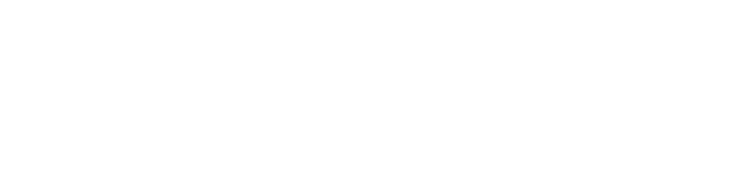
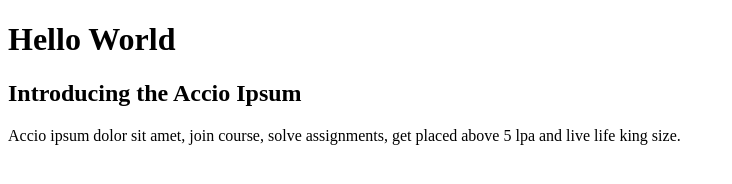
Before and after one commit to acciojob/fill-in-the-blanks-with-placeholder-text-Prashant419, a website: page main.html in a window 1280 px wide. Shown: the whole page, without its empty margins (0-732 px from the left). Drawn offline with Linux system fonts and the light colour scheme.

Commit message:
created a submission

```diff
--- a/main.html
+++ b/main.html
@@ -1,16 +1,15 @@
 <!DOCTYPE html>
-
-<html>
-
+<html lang="en">
 <head>
-	<link rel="stylesheet" href="styles.css">
+    <meta charset="UTF-8">
+    <meta name="viewport" content="width=device-width, initial-scale=1.0">
+    <title>Accio Ipsum</title>
+    <link rel="stylesheet" href="styles.css">
 </head>
-
 <body>
-	<!-- the entire body must be written by student -->
-    <script type="text/javascript" src="./script.js">
-</script>
-
+    <h1>Hello World</h1>
+    <h2>Introducing the Accio Ipsum</h2>
+    <p id="accio-paragraph">Accio ipsum dolor sit amet, join course, solve assignments, get placed above 5 lpa and live life king size.</p>
+    <script src="script.js"></script>
 </body>
-
 </html>
--- a/script.js
+++ b/script.js
@@ -1 +1,11 @@
 //your code here
+// Function to replace the text inside the p element with Accio ipsum text
+function replaceParagraphText() {
+    const paragraph = document.getElementById('accio-paragraph');
+    if (paragraph) {
+        paragraph.textContent = 'Accio ipsum dolor sit amet, join course, solve assignments, get placed above 5 lpa and live life king size.';
+    }
+}
+
+// Call the function to replace the text
+replaceParagraphText();
```
